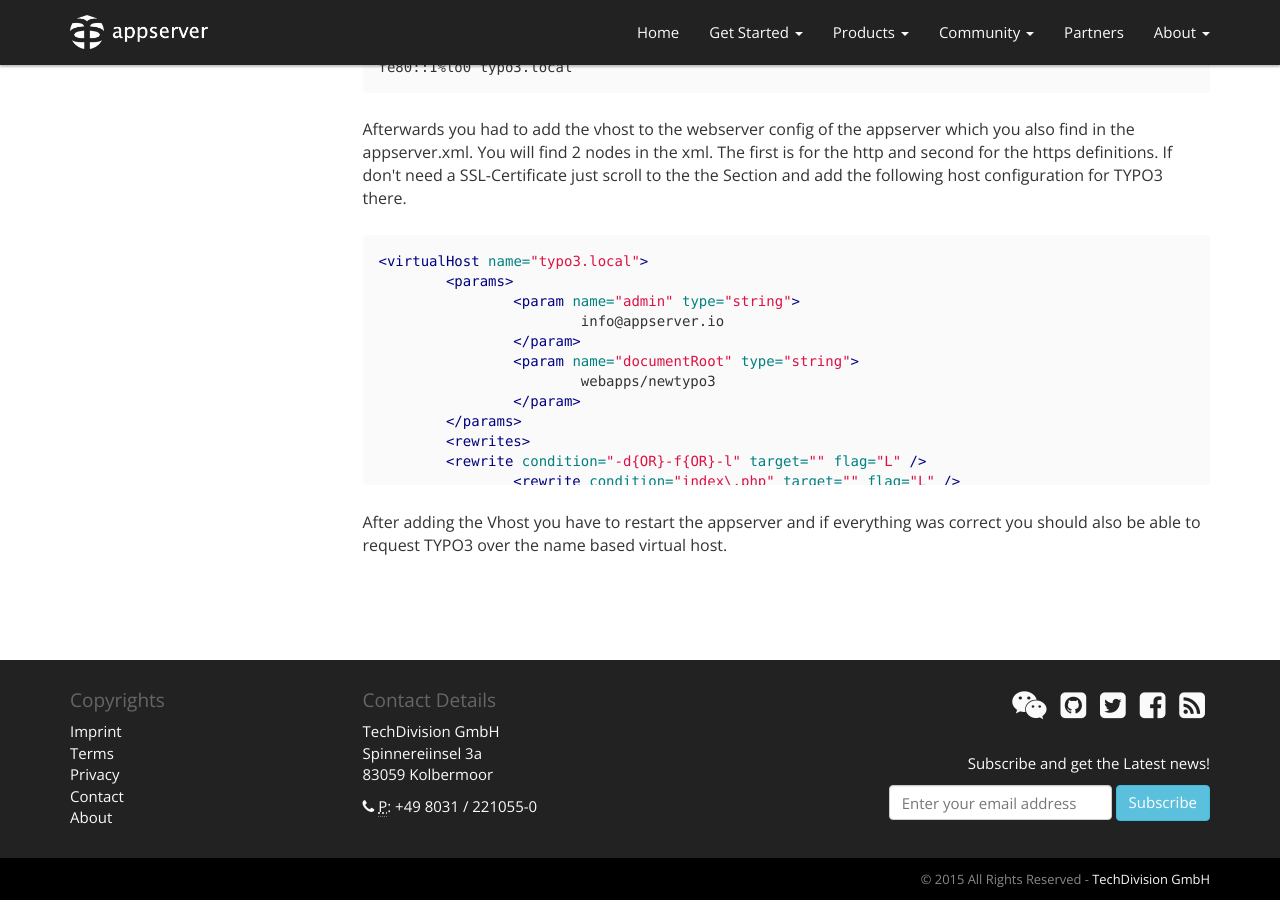
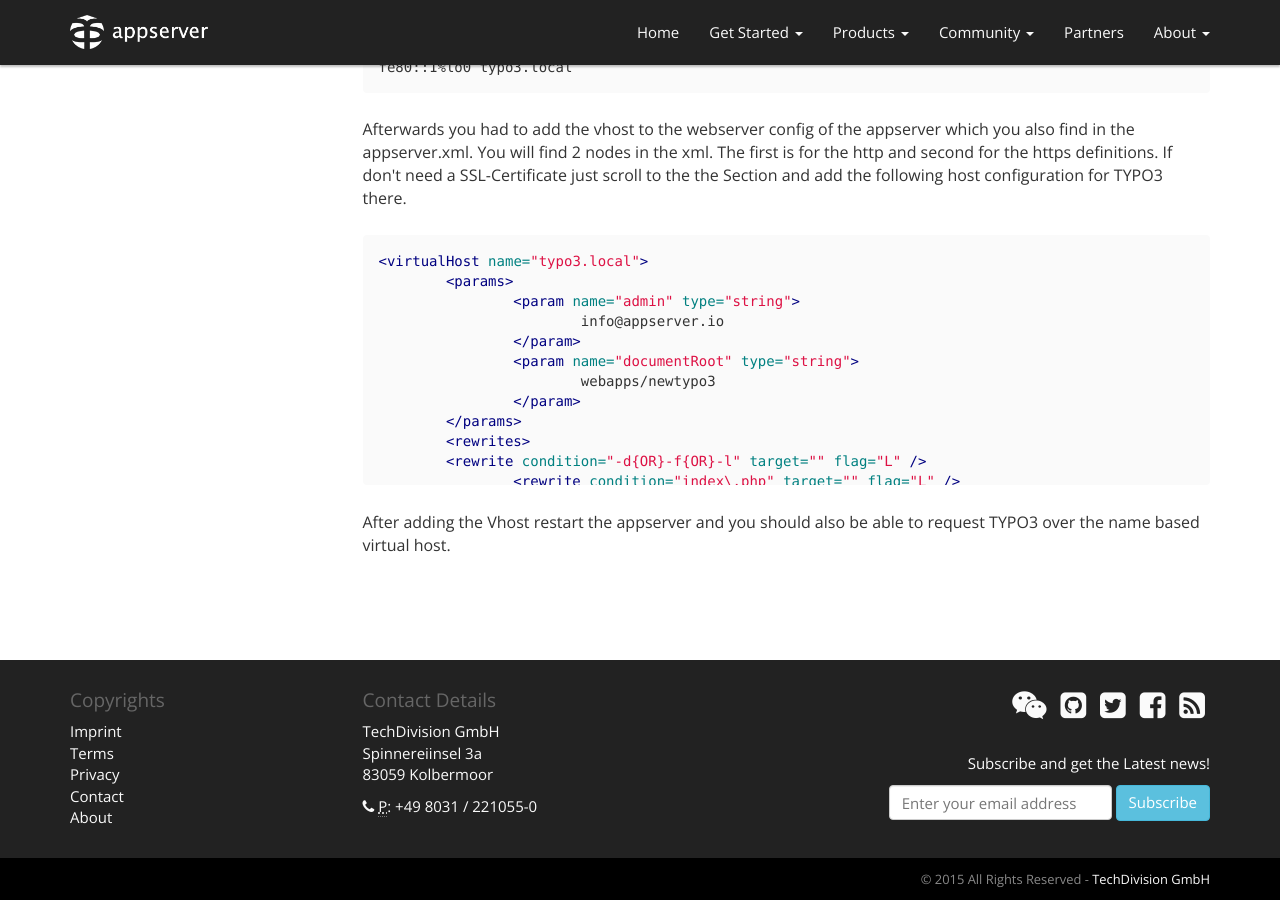
Before and after one commit to appserver-io/appserver, a Jekyll site: the page built from _tuts/running-typo3-6-2-lts-on-appserver-io.md, in a window 1280 px wide and 900 px high, scrolled down 2153 px. Built offline with Jekyll 4.4.1, drawn with Linux system fonts in a browser that asks for light colours; nearby versions of some CDN libraries; library files that are not in the unit come from our copies; Markdown is read by kramdown in place of the engine named in the settings; comment, search, counter and statistics services are not loaded; some of the changed text lies outside the part shown.

Commit message:
Update running-typo3-6-2-lts-on-appserver-io.md

````diff
--- a/_tuts/running-typo3-6-2-lts-on-appserver-io.md
+++ b/_tuts/running-typo3-6-2-lts-on-appserver-io.md
@@ -139,5 +139,4 @@ TYPO3 there.
 </virtualHost>
 ```
 
-After adding the Vhost you have to restart the appserver and if everything was correct you should also be able to
-request TYPO3 over the name based virtual host.
+After adding the Vhost restart the appserver and you should also be able to request TYPO3 over the name based virtual host.
````
Also changed, not shown: other parts of _tuts/running-typo3-6-2-lts-on-appserver-io.md (+1 -1 lines).
